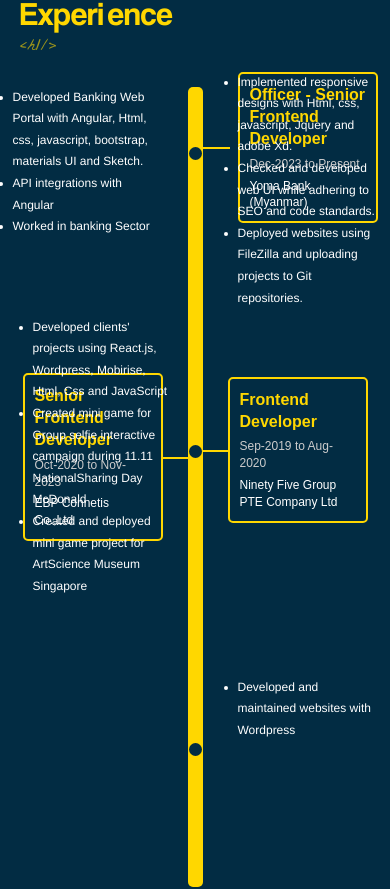
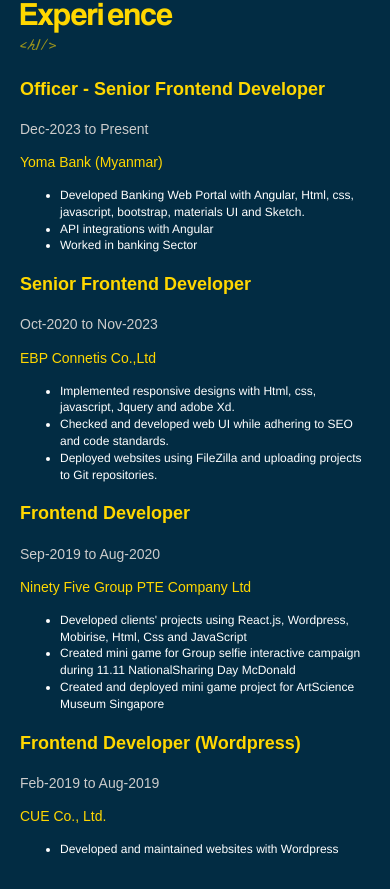
Before and after one commit to puyitt/my-portfolio-react-2023, a React (Create React App) app: page / in a window 390 px wide. Shown: the part 5143-6032 px from the top of the page. Built offline with nearby package versions, Linux system fonts and the light colour scheme.

Commit message:
update mobile responsive

```diff
--- a/src/components/experience/index.jsx
+++ b/src/components/experience/index.jsx
@@ -69,6 +69,49 @@ const Experience = () => {
                 <li>Developed and maintained websites with Wordpress</li>
             </ul>
         </div>
+        <div className="expMobile">
+            <div className="jobCard job4">
+                <p className="title">Officer - Senior Frontend Developer</p>
+                <p className="date">Dec-2023 to Present</p>
+                <p className="company">Yoma Bank (Myanmar)</p>
+            </div>
+            <ul className="detail detail4">
+                <li>Developed Banking Web Portal with Angular, Html, css, javascript, bootstrap, materials UI and Sketch.</li>
+                <li>API integrations with Angular</li>
+                <li>Worked in banking Sector</li>
+            </ul>
+
+            <div className="jobCard job1">
+                <p className="title">Senior Frontend Developer</p>
+                <p className="date">Oct-2020 to Nov-2023</p>
+                <p className="company">EBP Connetis Co.,Ltd</p>
+            </div>
+            <ul className="detail detail1">
+                <li>Implemented responsive designs with Html, css, javascript, Jquery and adobe Xd.</li>
+                <li>Checked and developed web UI while adhering to SEO and code standards.</li>
+                <li>Deployed websites using FileZilla and uploading projects to Git repositories.</li>
+            </ul>
+
+            <div className="jobCard job2">
+                <p className="title">Frontend Developer</p>
+                <p className="date">Sep-2019 to Aug-2020</p>
+                <p className="company">Ninety Five Group PTE Company Ltd</p>
+            </div>
+            <ul className="detail detail2">
+                <li>Developed clients' projects using React.js, Wordpress, Mobirise, Html, Css and JavaScript</li>
+                <li>Created mini game for Group selfie interactive campaign during 11.11 NationalSharing Day McDonald</li>
+                <li>Created and deployed mini game project for ArtScience Museum Singapore</li>
+            </ul>
+
+            <div className="jobCard job3">
+                <p className="title">Frontend Developer (Wordpress)</p>
+                <p className="date">Feb-2019 to Aug-2019</p>
+                <p className="company">CUE Co., Ltd.</p>
+            </div>
+            <ul className="detail detail3">
+                <li>Developed and maintained websites with Wordpress</li>
+            </ul>
+        </div>
       </div>
     </>
   )
--- a/src/components/experience/index.scss
+++ b/src/components/experience/index.scss
@@ -180,6 +180,10 @@
             }
         }
     }
+
+    .expMobile {
+        display: none;
+    }
 }
 
 .light {
@@ -215,144 +219,181 @@
 @media screen and (max-width: 980px) {
     .experience-page {
         .expTree {
-            width: 15px;
-            height: 800px;
-            margin-top: 50px;
+            // width: 15px;
+            // height: 800px;
+            // margin-top: 50px;
 
-            .point1 {
-                top: 63px;
-            }
+            // .point1 {
+            //     top: 63px;
+            // }
 
-            .point2 {
-                top: 364px;
-            }
+            // .point2 {
+            //     top: 364px;
+            // }
 
-            .point3 {
-                top: 662px;
-            }
+            // .point3 {
+            //     top: 662px;
+            // }
+
+            // .jobCard {
+            //     width: 150px;
+            //     padding: 10px;
+
+            //     .title {
+            //         font-size: 18px;
+            //         font-weight: bold;
+            //         color: #ffd700;
+            //         margin: 0 0 5px 0;
+            //     }
+
+            //     .date {
+            //         font-size: 13px;
+            //         margin: 0 0 5px 0;
+            //     }
+
+            //     .company {
+            //         font-size: 13px;
+            //         margin: 0;
+            //     }
+            // }
+
+            // .detail {
+            //     min-width: 150px;
+            //     font-size: 13px;
+            //     opacity: 1;
+
+            //     &.detail1 {
+            //         top: -15px;
+            //         left: 10px;
+            //     }
+
+            //     &.detail2 {
+            //         top: 230px;
+            //         right: 30px;
+            //     }
+
+            //     &.detail3 {
+            //         top: 590px;
+            //         left: 10px;
+            //     }
+            // }
+            display: none;
+        }
+
+        .expMobile {
+            display: block;
 
             .jobCard {
-                width: 150px;
-                padding: 10px;
-
                 .title {
                     font-size: 18px;
                     font-weight: bold;
                     color: #ffd700;
-                    margin: 0 0 5px 0;
                 }
 
                 .date {
-                    font-size: 13px;
-                    margin: 0 0 5px 0;
+                    font-size: 14px;
+                    color: rgb(204, 204, 204)
                 }
 
                 .company {
-                    font-size: 13px;
-                    margin: 0;
+                    font-size: 14px;
+                    color: #ffd700;
                 }
             }
 
             .detail {
-                min-width: 150px;
-                font-size: 13px;
-                opacity: 1;
+                color: #fff;
+                font-size: 12px;
+            }
+        }
+    }
 
-                &.detail1 {
-                    top: -15px;
-                    left: 10px;
-                }
-
-                &.detail2 {
-                    top: 230px;
-                    right: 30px;
-                }
-
-                &.detail3 {
-                    top: 590px;
-                    left: 10px;
-                }
+    .light {
+        .expMobile {
+            .detail {
+                color: #022c43;
             }
         }
     }
 }
 
 
-@media screen and (max-width: 430px) {
-    .experience-page {
-        .expTree {
-            .point1 {
-                top: 60px;
-            }
+// @media screen and (max-width: 430px) {
+//     .experience-page {
+//         .expTree {
+//             display: none;
+//             .point1 {
+//                 top: 60px;
+//             }
 
-            .point2 {
-                top: 358px;
-            }
+//             .point2 {
+//                 top: 358px;
+//             }
 
-            .point3 {
-                top: 656px;
-            }
+//             .point3 {
+//                 top: 656px;
+//             }
 
-            .jobCard {
-                padding: 10px;
-                width: 140px;
+//             .jobCard {
+//                 padding: 10px;
+//                 width: 140px;
 
-                &::before,
-                &::after {
-                    content: '';
-                    width: 35px;
-                    height: 2px;
-                    background-color: #ffd700;
-                    position: absolute;
+//                 &::before,
+//                 &::after {
+//                     content: '';
+//                     width: 35px;
+//                     height: 2px;
+//                     background-color: #ffd700;
+//                     position: absolute;
 
-                }
+//                 }
 
-                &.job1 {
-                    right: 40px;
+//                 &.job1 {
+//                     right: 40px;
 
-                    &::after {
-                        right: -35px;
-                        top: 50%
-                    }
-                }
+//                     &::after {
+//                         right: -35px;
+//                         top: 50%
+//                     }
+//                 }
 
-                &.job2 {
-                    top: 290px;
-                    left: 40px;
+//                 &.job2 {
+//                     top: 290px;
+//                     left: 40px;
 
-                    &::before {
-                        left: -35px;
-                    }
-                }
+//                     &::before {
+//                         left: -35px;
+//                     }
+//                 }
 
-                &.job3 {
-                    right: 40px;
+//                 &.job3 {
+//                     right: 40px;
 
-                    &::after {
-                        right: -35px;
-                    }
-                }
+//                     &::after {
+//                         right: -35px;
+//                     }
+//                 }
 
-                .title {
-                    font-size: 16px;
-                    font-weight: bold;
-                    color: #ffd700;
-                    margin: 0 0 5px 0;
-                }
+//                 .title {
+//                     font-size: 16px;
+//                     font-weight: bold;
+//                     color: #ffd700;
+//                     margin: 0 0 5px 0;
+//                 }
 
-                .date {
-                    font-size: 12px;
-                }
+//                 .date {
+//                     font-size: 12px;
+//                 }
 
-                .company {
-                    font-size: 12px;
-                }
-            }
+//                 .company {
+//                     font-size: 12px;
+//                 }
+//             }
 
-            .detail {
-                min-width: 140px;
-                font-size: 12px;
-            }
-        }
-    }
-}
+//             .detail {
+//                 min-width: 140px;
+//                 font-size: 12px;
+//             }
+//         }
+//     }
+// }
```
